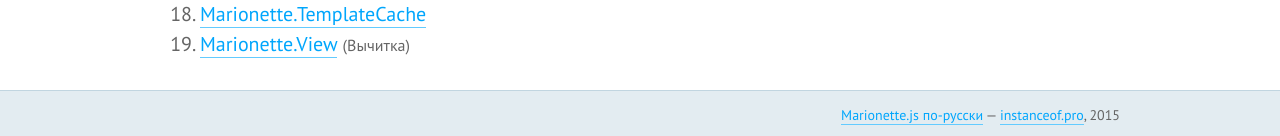
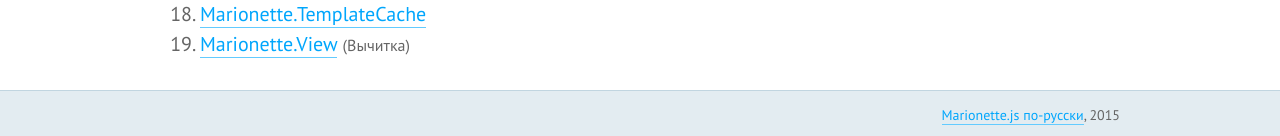
Before and after one commit to sadcitizen/marionettejs.ru, a Jekyll site: the page built from index.html, in a window 1280 px wide. Shown: the part 967-1103 px from the top of the page. Built offline with Jekyll 4.4.1, drawn with Linux system fonts in a browser that asks for light colours; some web fonts are replaced; Markdown is read by kramdown in place of the engine named in the settings.

Commit message:
Update footer.html

```diff
--- a/_includes/footer.html
+++ b/_includes/footer.html
@@ -1,5 +1,5 @@
 <footer class="l-footer">
     <div class="l-container">
-        <a href="{{ site.baseurl }}">{{ site.title }}</a> &mdash; <a href="http://instanceof.pro">instanceof.pro</a>, {{ site.time | date: '%Y' }}
+        <a href="{{ site.baseurl }}">{{ site.title }}</a>, {{ site.time | date: '%Y' }}
     </div>
 </footer>
```
